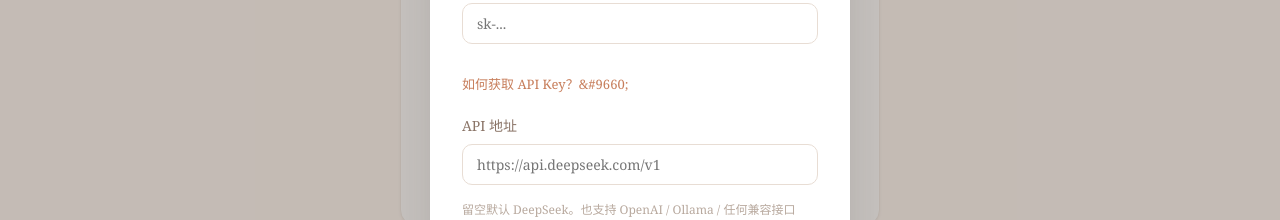
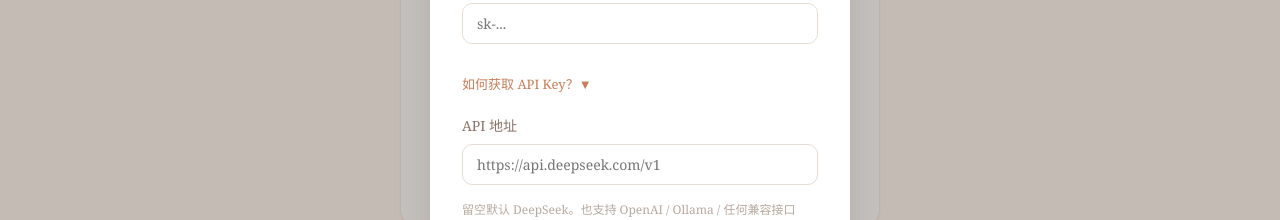
Before and after one commit to rqran5201-stack/lightweave, a React (Vite) app: page / in a window 1280 px wide. Both pictures are taken after a click on the button "设置". Shown: the part 193-413 px from the top of the page. Built offline with nearby package versions, Linux system fonts and the light colour scheme.

Commit message:
fix: replace HTML entities with Unicode chars in JSX strings

```diff
--- a/src/components/SettingsModal.jsx
+++ b/src/components/SettingsModal.jsx
@@ -56,7 +56,7 @@ export function SettingsModal({ onClose, onSaved }) {
           onClick={() => setShowGuide(!showGuide)}
           style={{ marginBottom: showGuide ? 12 : 0 }}
         >
-          {showGuide ? '收起 &#9650;' : '如何获取 API Key？&#9660;'}
+          {showGuide ? '收起 ▲' : '如何获取 API Key？▼'}
         </button>
 
         {showGuide && (
```
